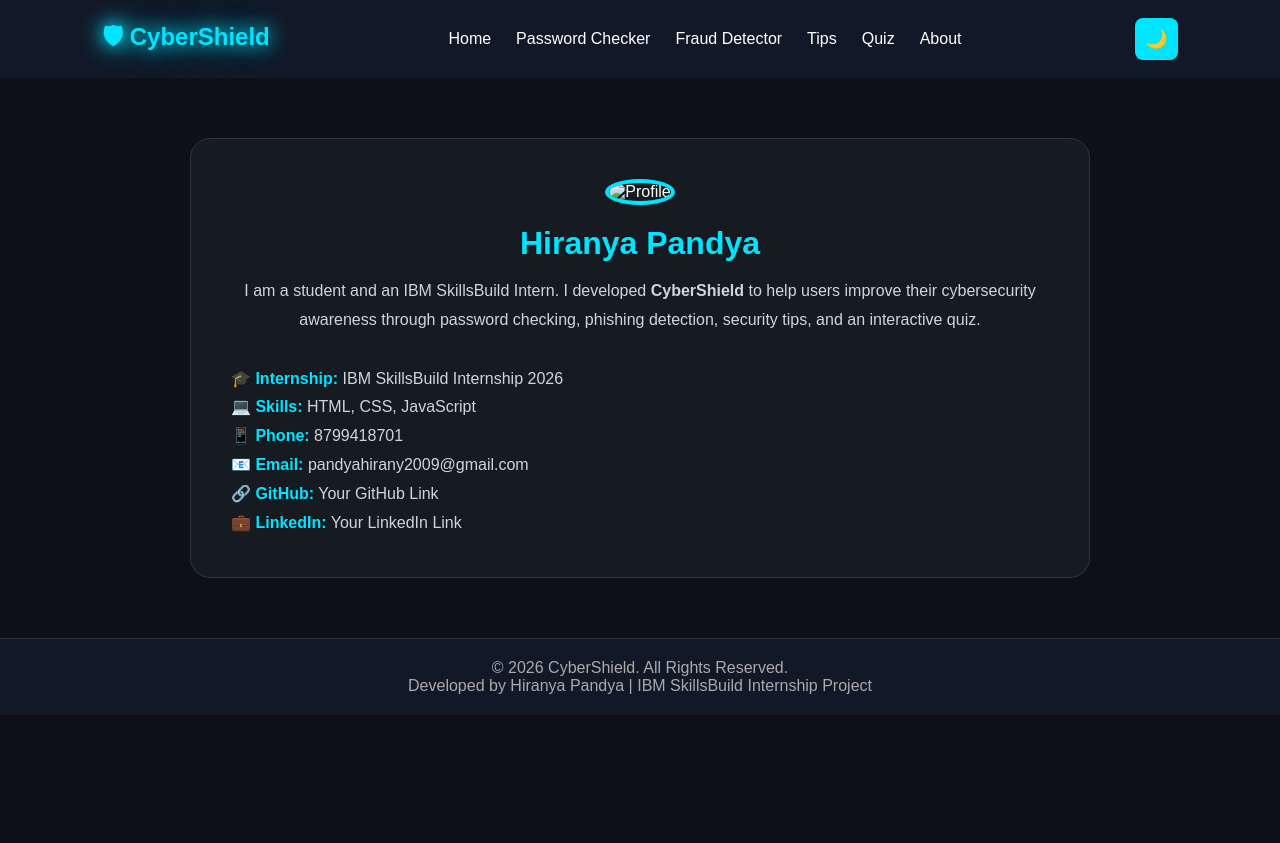
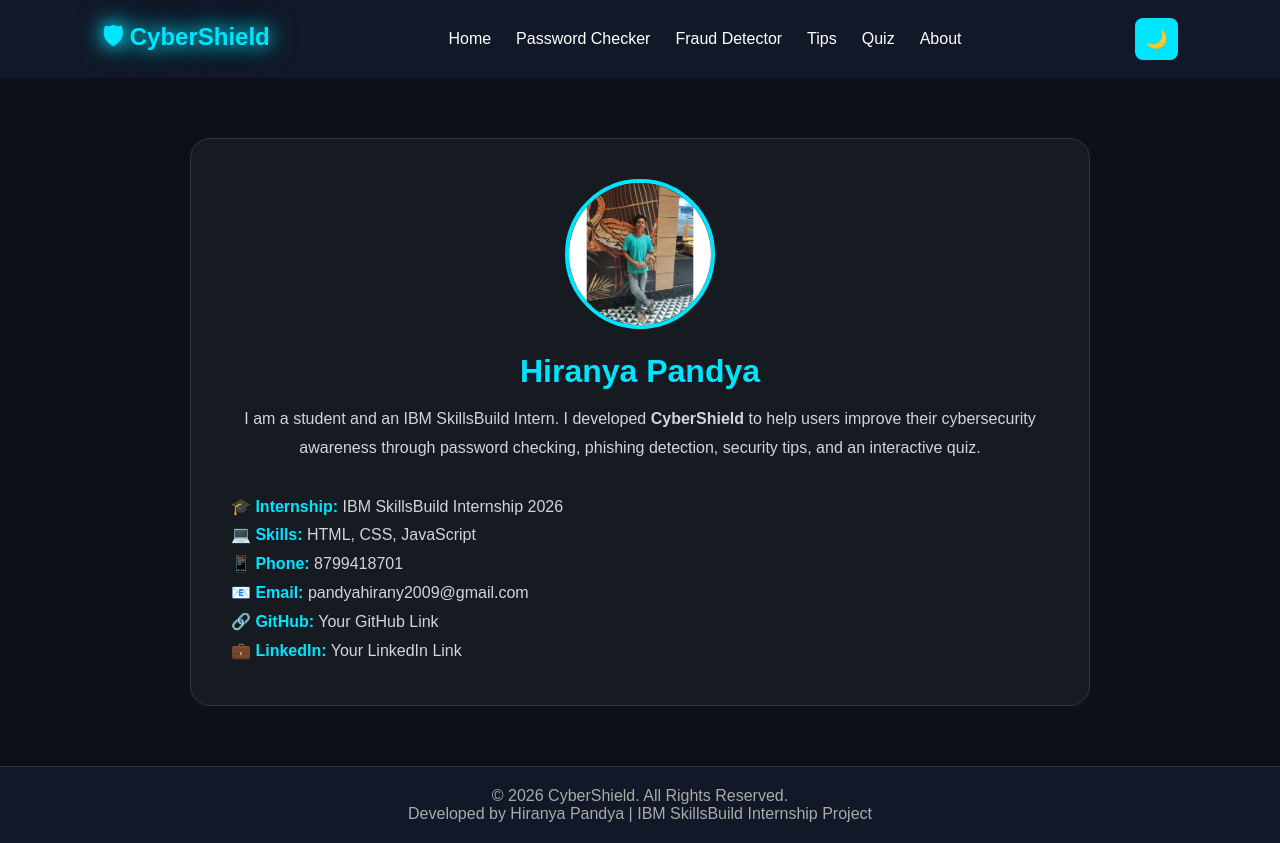
Before and after one commit to hpag32/CyberShield, a plain HTML site: page about.html in a window 1280 px wide. Before the commit the page ends 800 px from the top, so only its background shows below. Drawn offline with Linux system fonts and the light colour scheme.

Commit message:
Update about.html

```diff
--- a/about.html
+++ b/about.html
@@ -76,7 +76,7 @@ color:#00e5ff;
 
 <div class="about-container">
 
-<img src="images/profile.jpg" class="profile" alt="Profile">
+<img src="profile.jpg" class="profile" alt="Profile">
 
 <h1>Hiranya Pandya</h1>
 
```
